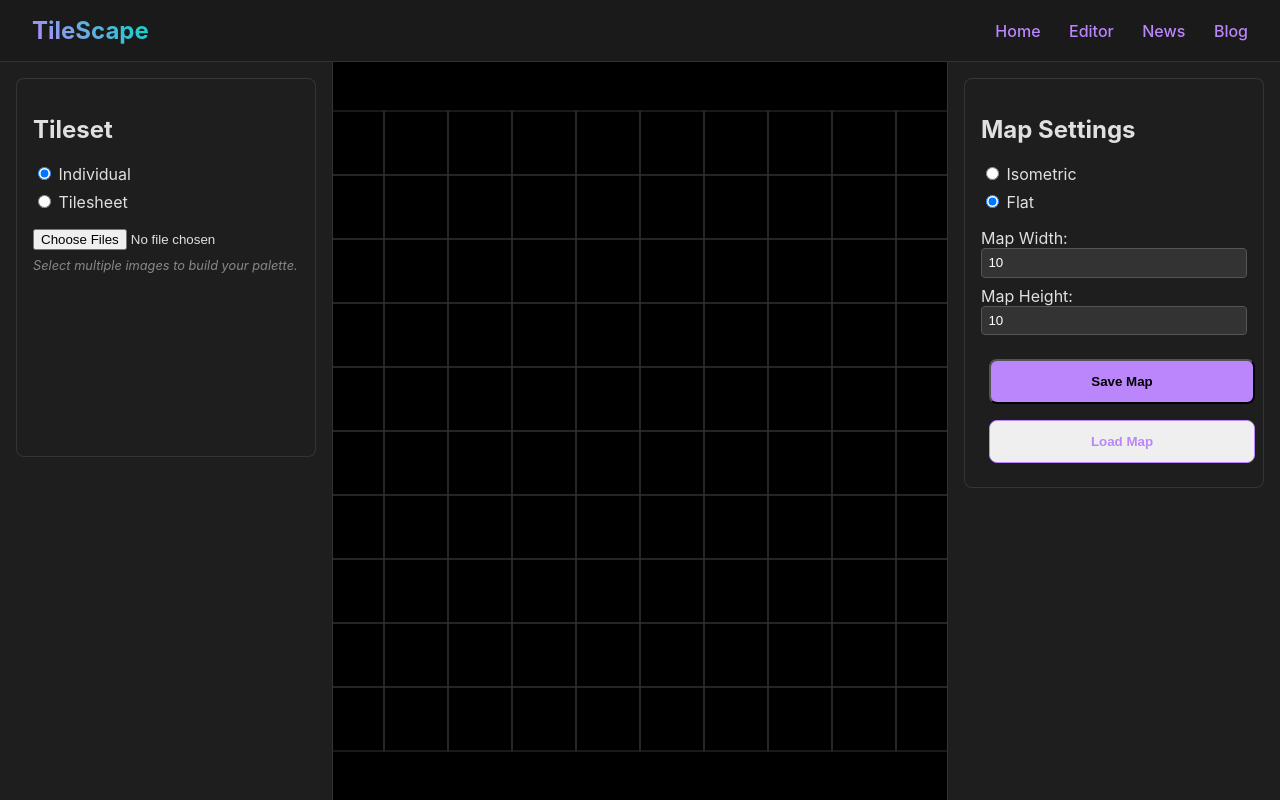
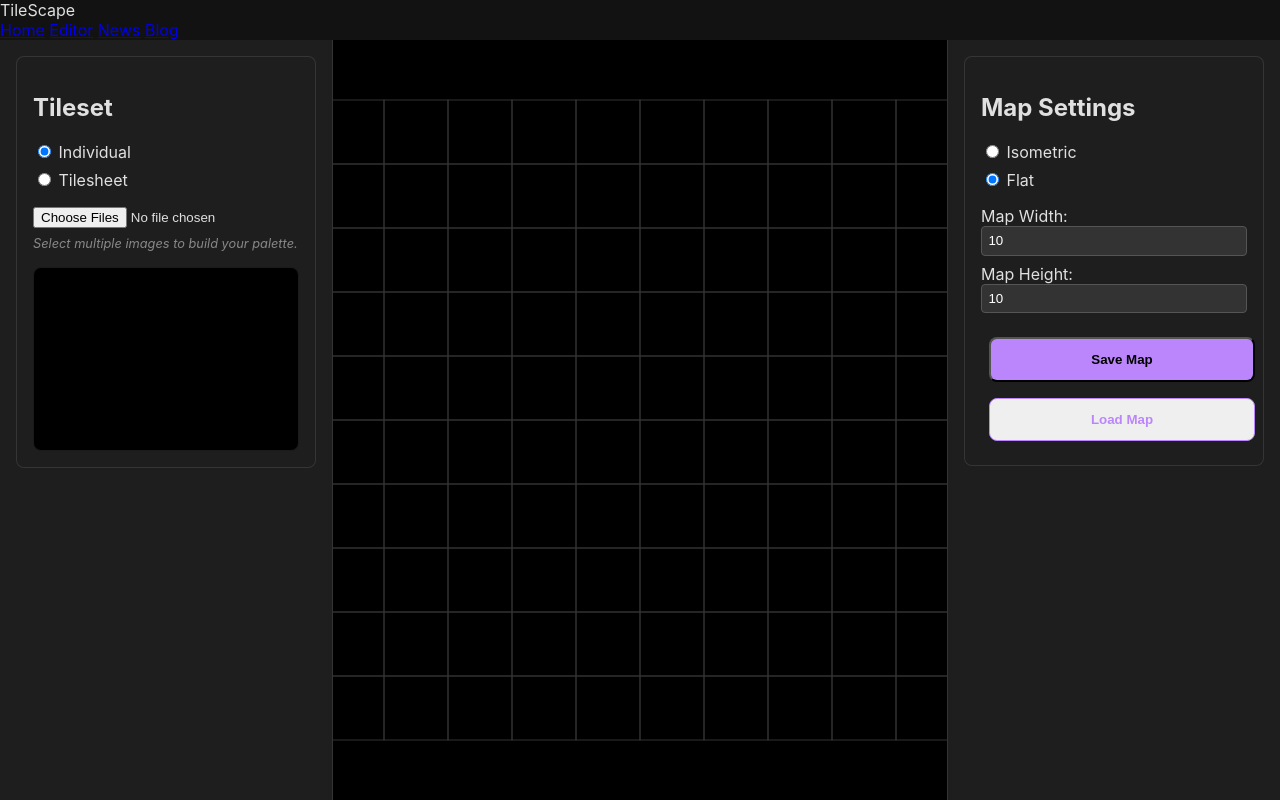
Before and after one commit to LeePresswood/TileScape, a website built with Vite: page index.html in a window 1280 px wide. Both pictures are taken after a click on the link "Start Creating". Built offline with nearby package versions, Linux system fonts and the light colour scheme.

Commit message:
Added README.

```diff
--- a/src/style.css
+++ b/src/style.css
@@ -22,42 +22,6 @@ body {
     height: 100vh;
     display: flex;
     flex-direction: column;
-}
-
-a {
-    color: var(--primary-color);
-    text-decoration: none;
-    transition: color 0.3s;
-}
-
-a:hover {
-    color: var(--secondary-color);
-}
-
-/* Header */
-.main-header {
-    display: flex;
-    justify-content: space-between;
-    align-items: center;
-    padding: 1rem 2rem;
-    background: var(--glass-bg);
-    backdrop-filter: blur(10px);
-    border-bottom: 1px solid var(--glass-border);
-    z-index: 100;
-}
-
-.logo {
-    font-size: 1.5rem;
-    font-weight: bold;
-    background: linear-gradient(45deg, var(--primary-color), var(--secondary-color));
-    background-clip: text;
-    -webkit-background-clip: text;
-    -webkit-text-fill-color: transparent;
-}
-
-nav a {
-    margin-left: 1.5rem;
-    font-weight: 500;
 }
 
 /* Views */
@@ -163,6 +127,27 @@ input[type="text"] {
 }
 
 /* Preview Area */
+.preview-area {
+    margin-top: 1rem;
+    overflow-y: auto;
+    border: 1px solid var(--border-color);
+    background: #000;
+    min-height: 150px;
+    max-height: 300px;
+    display: flex;
+    justify-content: center;
+    align-items: flex-start;
+    padding: 1rem;
+    border-radius: 8px;
+    border: 1px solid var(--glass-border);
+}
+
+.preview-area canvas {
+    max-width: 100%;
+    height: auto;
+    display: block;
+}
+
 
 .hint {
     font-size: 0.8rem;
```
Also changed, not shown: README.md (added), src/assets/screenshot.png (added).
